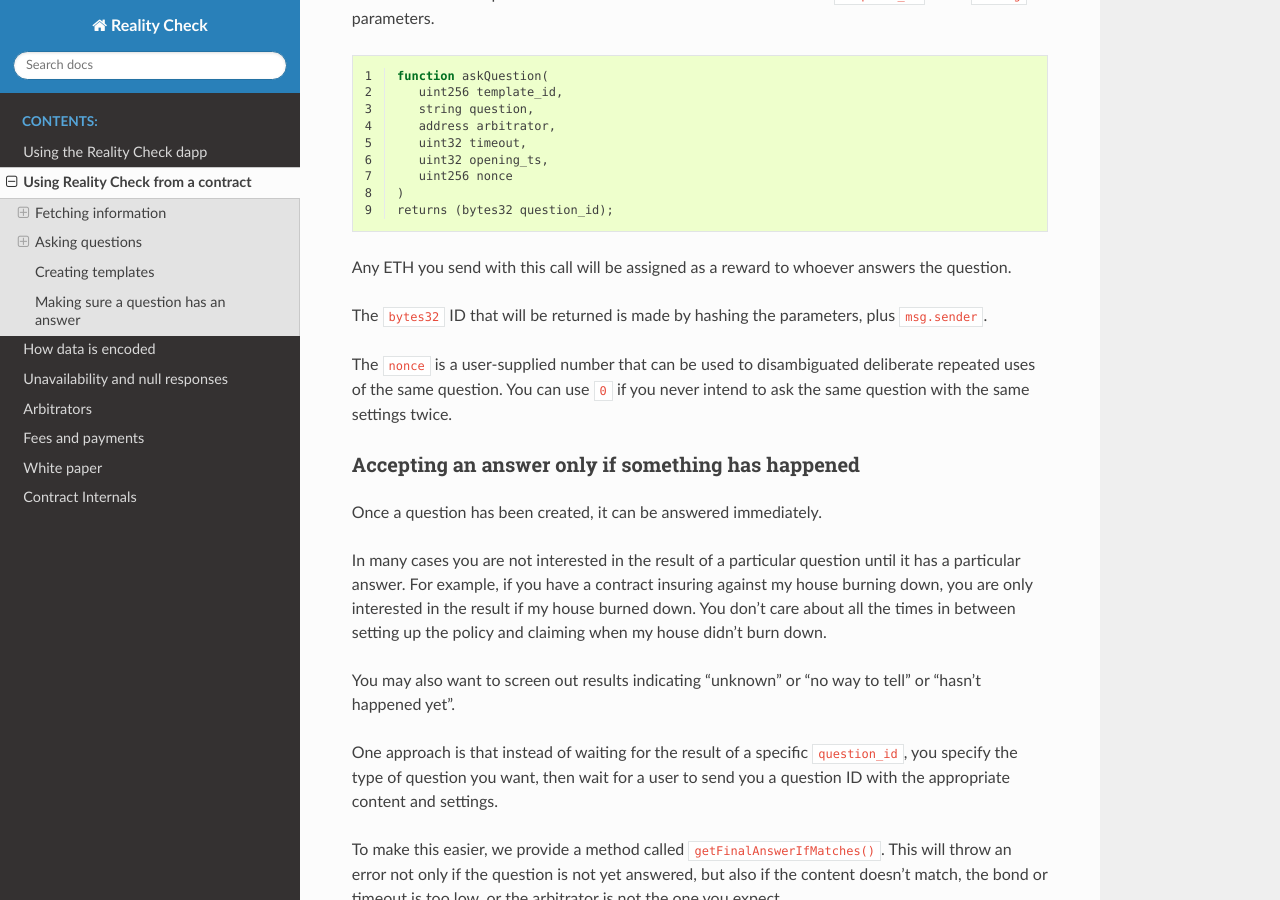
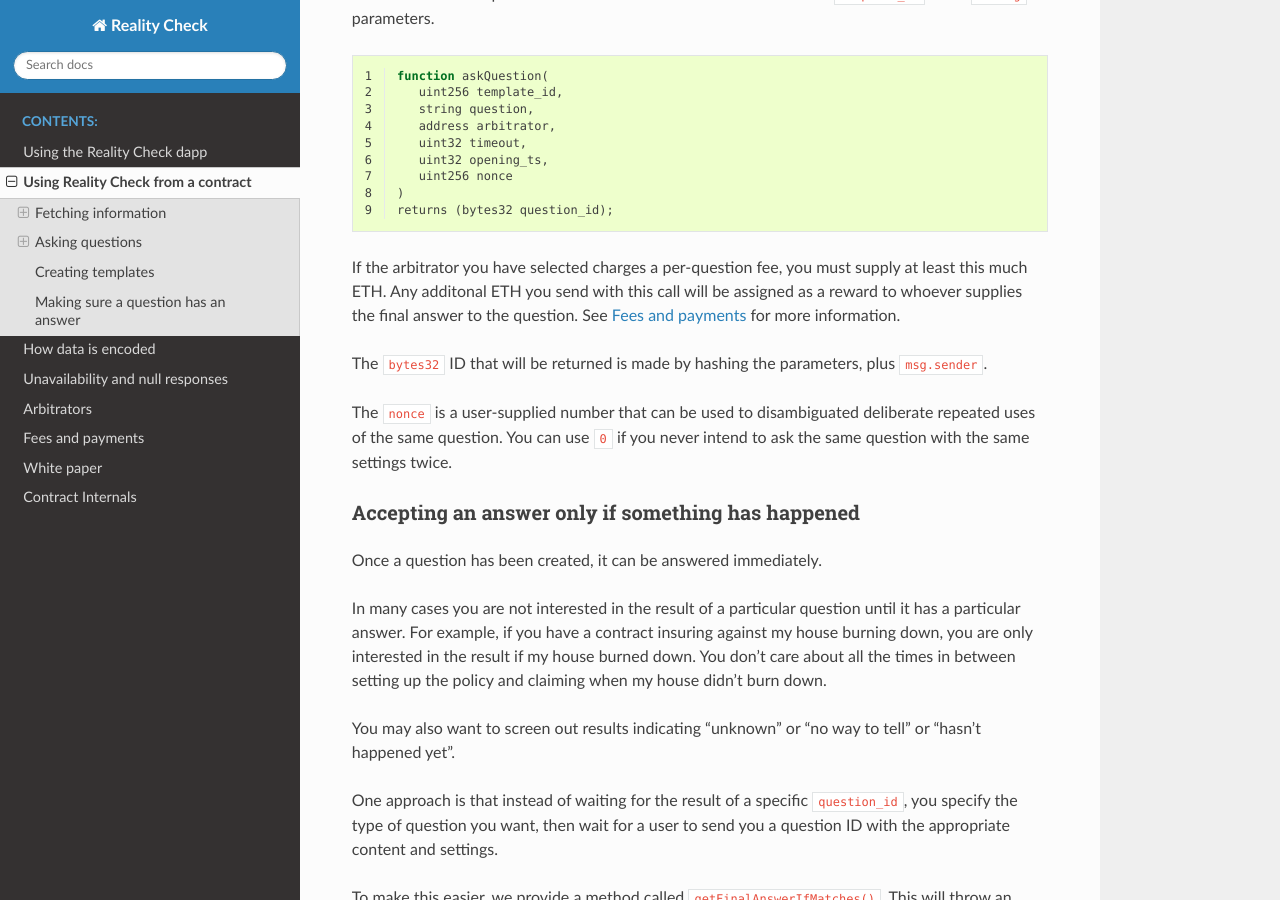
Before and after one commit to realitio/realitio-dapp, a Sphinx documentation site: the page built from docs/contracts.rst, in a window 1280 px wide and 900 px high, scrolled down 1413 px. Built offline with Sphinx 7.4.7 and the Read the Docs theme 2.0.0, drawn with Linux system fonts in a browser that asks for light colours.

Commit message:
Mention question fee

```diff
--- a/docs/contracts.rst
+++ b/docs/contracts.rst
@@ -69,7 +69,7 @@ The content of the question defined as a combination of a numerical ``template_i
    )
    returns (bytes32 question_id);
 
-Any ETH you send with this call will be assigned as a reward to whoever answers the question.
+If the arbitrator you have selected charges a per-question fee, you must supply at least this much ETH. Any additonal ETH you send with this call will be assigned as a reward to whoever supplies the final answer to the question. See :doc:`fees` for more information.
 
 The ``bytes32`` ID that will be returned is made by hashing the parameters, plus ``msg.sender``.
 
```
